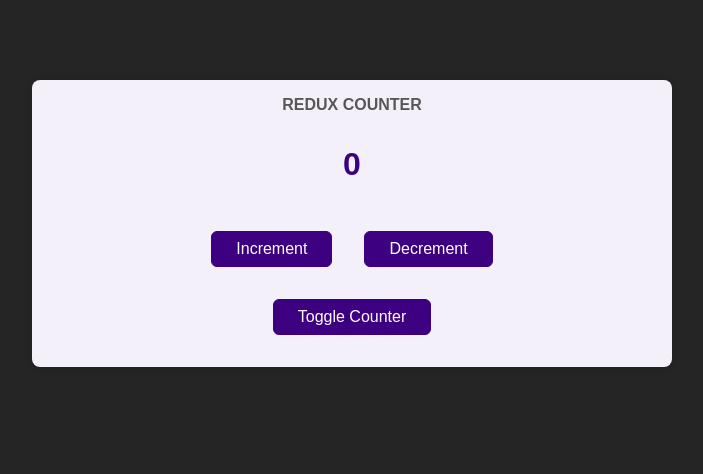
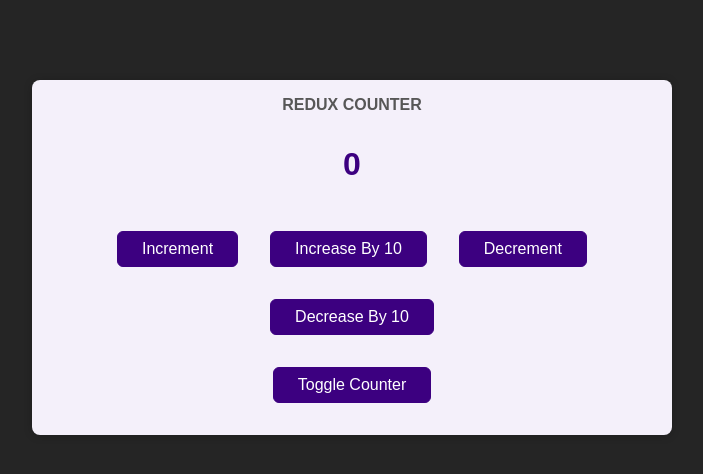
Before and after one commit to Brynner03/redux, a React (Create React App) app: page / in a window 1280 px wide. Shown: the top 474 px of the page, without its empty margins (288-991 px from the left). Built offline with nearby package versions, Linux system fonts and the light colour scheme.

Commit message:
Added dispatch type to decrement, and incremtn by 10

```diff
--- a/src/components/Counter.js
+++ b/src/components/Counter.js
@@ -16,7 +16,14 @@
 
   const decrementHandler = () => {
     dispatch({type: 'decrement'})
+  }
 
+  const increaseHandler =() => {
+    dispatch({type: 'increase', amount: 10 })
+  }
+
+  const decreaseHandler = () => {
+    dispatch({type: 'decrease', amount: 10})
   }
 
   const toggleCounterHandler = () => {};
@@ -27,7 +34,9 @@
       <div className={classes.value}>{counter}</div>
       <div>
         <button onClick={incrementHandler}>Increment</button>
+        <button onClick={increaseHandler}>Increase By 10</button>
         <button onClick={decrementHandler}>Decrement</button>
+        <button onClick={decreaseHandler}>Decrease By 10</button>
       </div>
       <button onClick={toggleCounterHandler}>Toggle Counter</button>
     </main>
--- a/src/store/index.js
+++ b/src/store/index.js
@@ -7,9 +7,21 @@
         }
     }
 
-    if (action.type == 'decrement') {
+    if (action.type === 'increase') {
+        return {
+            counter: state.counter + action.amount,
+        }
+    }
+
+    if (action.type === 'decrement') {
         return {
             counter: state.counter - 1
+        }
+    }
+
+    if (action.type === 'decrease') {
+        return {
+            counter: state.counter - action.amount
         }
     }
 
```
